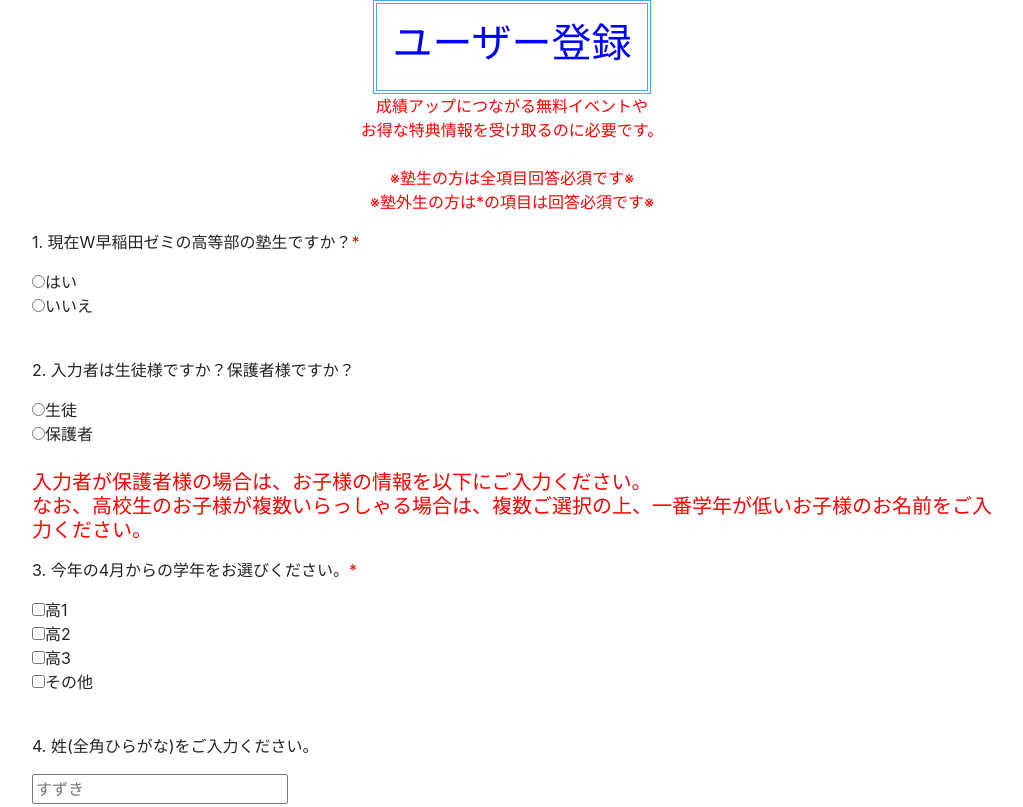
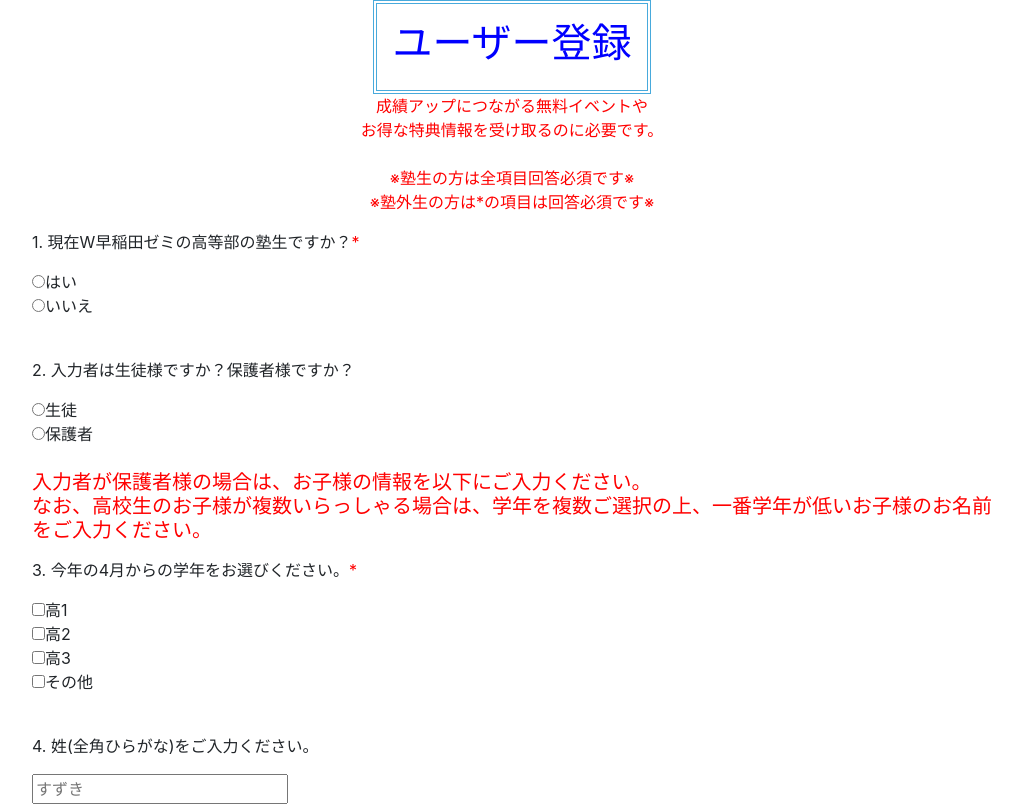
Before and after one commit to WasedaInoue/kumagaya-user, a plain HTML site: page index.html in a window 1280 px wide. Shown: the top 807 px of the page, without its empty margins (128-1151 px from the left). Drawn offline with nearby package versions, Linux system fonts and the light colour scheme; a script that the page names is missing.

Commit message:
Update index.html

```diff
--- a/index.html
+++ b/index.html
@@ -31,7 +31,7 @@
     </div>
     <br>
     <h5>
-      <font color="red">入力者が保護者様の場合は、お子様の情報を以下にご入力ください。<br>なお、高校生のお子様が複数いらっしゃる場合は、複数ご選択の上、一番学年が低いお子様のお名前をご入力ください。</font>
+      <font color="red">入力者が保護者様の場合は、お子様の情報を以下にご入力ください。<br>なお、高校生のお子様が複数いらっしゃる場合は、学年を複数ご選択の上、一番学年が低いお子様のお名前をご入力ください。</font>
     </h5>
     <p class="mt-3">3. 今年の4月からの学年をお選びください。<font color='red'>*</font></p>
     <div>
```
